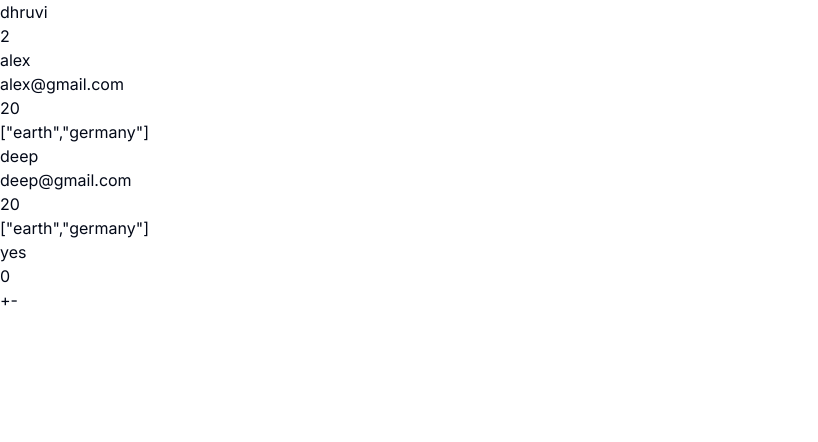
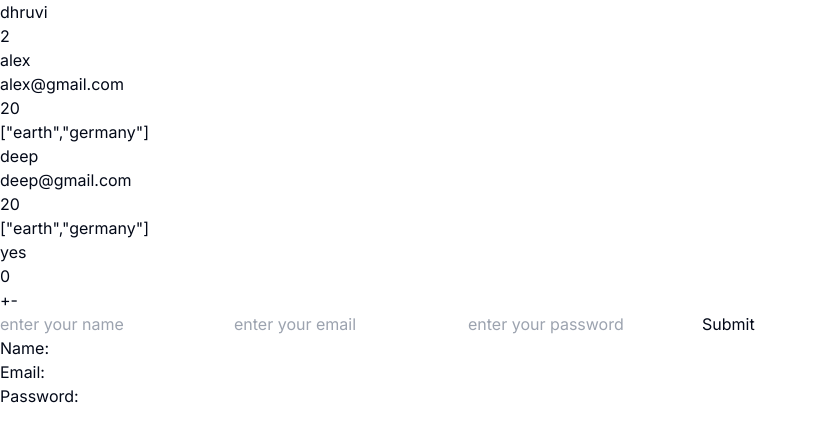
Before and after one commit to erDeep64930/learningTypescript, a Next.js app: page / in a window 1280 px wide. Shown: the top 442 px of the page, without its empty margins (0-818 px from the left). Built offline with nearby package versions, Linux system fonts and the light colour scheme.

Commit message:
useRef in typescript and how to use form in typescript

```diff
--- a/app/page.tsx
+++ b/app/page.tsx
@@ -1,11 +1,12 @@
 import AdminInfo from "@/components/AdminInfo";
 import Counter from "@/components/Counter";
+import Form from "@/components/Form";
 import User from "@/components/User";
 import UserInfo from "@/components/UserInfo";
 
 export default function Home() {
   return (
-    <div>
+    <>
       <User name="dhruvi" age={2} isStudent={false} />
       <UserInfo
         username="alex"
@@ -19,6 +20,7 @@ export default function Home() {
         location={["earth", "germany"]}
         admin="yes"/>
         <Counter />
-    </div>
+        <Form />
+    </>
   );
 }
--- /dev/null
+++ b/components/Form.tsx
@@ -0,0 +1,48 @@
+"use client";
+import React, { FormEvent, useRef, useState } from "react";
+type formData = {
+  name: string;
+  email: string;
+  password: string;
+};
+
+const Form = () => {
+  const [submitData, setSubmitData] = useState<formData>({
+    name: "",
+    email: "",
+    password: "",
+  });
+  const handleSubmit = (event:FormEvent<HTMLFormElement>)=>{
+    const nameVal= name.current!.value;
+    const emailVal= email.current!.value;
+    const passwordVal= password.current!.value;
+    console.log(nameVal);
+    console.log(emailVal);
+    console.log(passwordVal);
+    console.log(submitData);
+    event.preventDefault();
+    setSubmitData({name:nameVal,email:emailVal,password:passwordVal});
+  }
+
+  const name = useRef<HTMLInputElement>(null);
+  const email = useRef<HTMLInputElement>(null);
+  const password = useRef<HTMLInputElement>(null);
+  return (
+    <div>
+      <form onSubmit={handleSubmit}>
+        <input type="text" ref={name} placeholder="enter your name" />
+        <input type="text" ref={email} placeholder="enter your email" />
+        <input type="text" ref={password} placeholder="enter your password" />
+        <button type="submit" onClick={() => console.log(submitData)}>Submit</button>
+      </form>
+
+      <section>
+        <h1>Name:{submitData.name}</h1>
+        <h1>Email:{submitData.email}</h1>
+        <h1>Password:{submitData.password}</h1>
+      </section>
+    </div>
+  );
+};
+
+export default Form;
```
